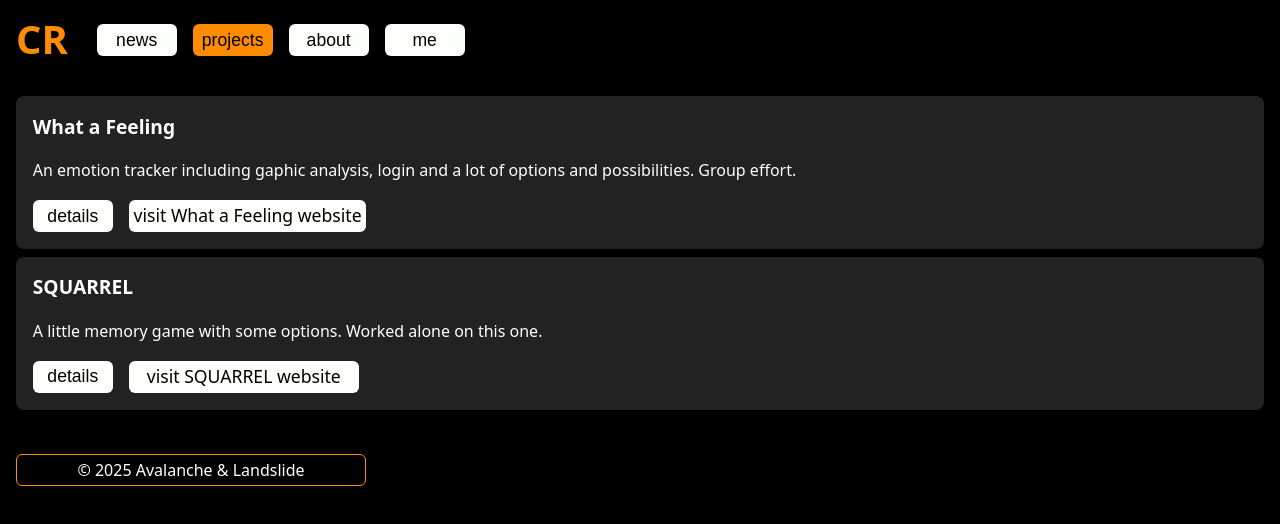
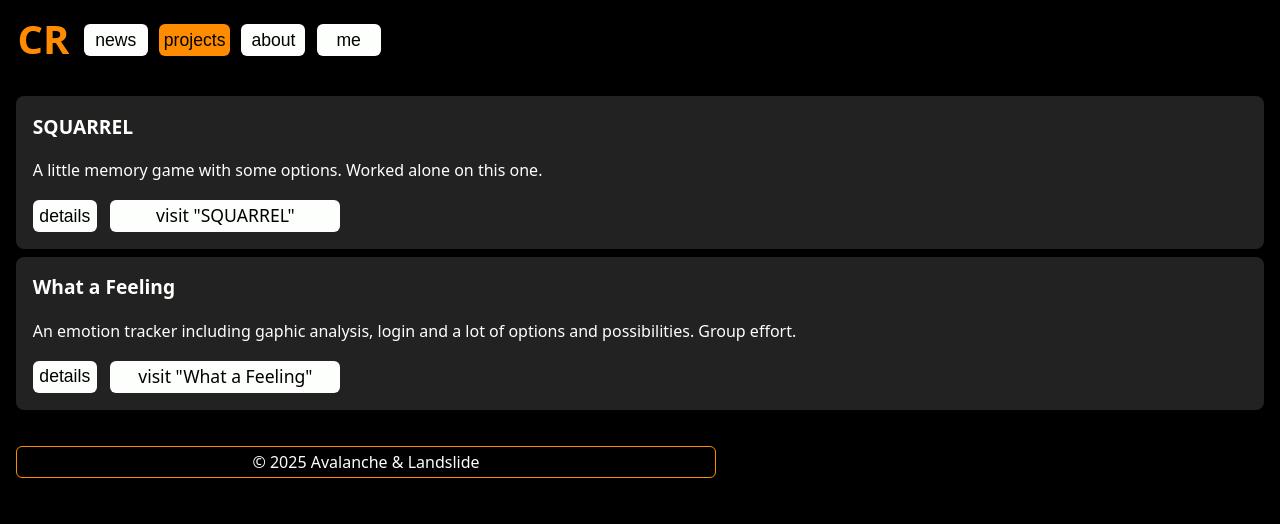
Before and after one commit to Xristof23/portfolio-react, a Next.js app: page / in a window 1280 px wide. Shown: the top 524 px of the page. Built offline with nearby package versions, Linux system fonts and the light colour scheme.

Commit message:
add footer functionality and styling

```diff
--- a/components/Article.js
+++ b/components/Article.js
@@ -1,11 +1,13 @@
 import { Headline1, StandardArticle, StandardParagraph } from "@/sharedStyledComponents"
+import Button from "./Button";
 
-export default function Article({ content }) {
-    const { headline, paragraphList } = content;
+export default function Article({ content, setWhatIsShown }) {
+    const { headline, paragraphList, buttonText } = content;
     return (
         <StandardArticle>
             <Headline1>{headline}</Headline1>
             {paragraphList.map((entry)=><StandardParagraph key={entry}>{entry}</StandardParagraph>)}
+            {buttonText === "click" && <Button text={buttonText} buttonFunction={setWhatIsShown} parameter="me" />}
         </StandardArticle>
     )
 }
--- a/components/Footer.js
+++ b/components/Footer.js
@@ -5,18 +5,23 @@ const FooterStyled = styled.footer`
     font-size: 1rem;
     font-weight: 400;
     color: #fcfffc;
-    position: absolute;
-
+    position: sticky;
+bottom: -3rem;
     min-width: 350px;
     max-width: 700px;
     margin: 1.5rem 1rem .5rem;
     padding: .25rem;
     border: 1px solid darkorange;
+    z-index: 3;
     border-radius: 6px;
+     &:hover {
+    color:rgb(252, 188, 69);
+
+  }
 `;
 
-export default function Footer() {
+export default function Footer({setWhatIsShown}) {
     return (
-        <FooterStyled>© 2025 Avalanche & Landslide </FooterStyled>
+        <FooterStyled onClick={() => setWhatIsShown("avalanche")}>© 2025 Avalanche & Landslide </FooterStyled>
     )
 }
--- a/components/Header.js
+++ b/components/Header.js
@@ -6,10 +6,13 @@ import Button from "./Button";
 import styled from "styled-components";
 
 const NavButtonContainer = styled(ButtonContainer)`
-  margin-top: 0.7rem;`;
+  margin: 0.7rem 0.25rem 0.5rem 0;
+  gap: 0.1rem;
+width: 80 %;
+`;
+const HeaderContainer = styled(FlexRowWrapper)`
+margin: 0.5rem 0.5rem 0;
 
-const HeaderContainer = styled(FlexRowWrapper)`
-margin-top: 0.5rem;
 `;
 
 const CRLogo = styled.h1`
@@ -17,7 +20,7 @@ const CRLogo = styled.h1`
   top: -1.8rem;
   font-size: 2.5rem;
   font-weight: 700;
-  margin: 0rem 0.8rem .4rem;
+  margin: 0rem 0.4rem .4rem 0.4rem;
   padding: .2rem;
 `;
 
--- a/components/MainContainer.js
+++ b/components/MainContainer.js
@@ -1,6 +1,6 @@
 import styled from "styled-components"
 import ProjectList from "./ProjectList";
-import { aboutContent, meContent, projectList, newsList } from "@/contentData";
+import { aboutContent, avalanche, meContent, projectList, newsList } from "@/contentData";
 import Article from "./Article";
 import Contact from "./Contact";
 
@@ -20,6 +20,7 @@ export default function MainContainer({ whatIsShown }) {
             {whatIsShown === "about" && <Article content={aboutContent} />}
             {whatIsShown === "me" && <Article content={meContent} />}
             {whatIsShown === "me" && <Contact />}
+            {whatIsShown === "avalanche" && <Article content={avalanche} />}
         </StyledMain>
     );
 }
--- a/components/ProjectCard.js
+++ b/components/ProjectCard.js
@@ -4,7 +4,7 @@ import { useState } from "react";
 import SimpleList from "./SimpleList";
 
 export default function ProjectCard({ project }) {
-    const { date, description, description2, featureList, title, shortDescription, url } = project;
+    const { date, description, description2, featureList, projectName,  title, shortDescription, url } = project;
     const [showDetails, setShowDetails]  = useState(false);
 
     return (
@@ -18,7 +18,7 @@ export default function ProjectCard({ project }) {
             </>}
             <ButtonContainer>
                 <Button activeColor={"darkorange"} isActive={showDetails} text="details"  buttonFunction={setShowDetails} argument={!showDetails} toggle />
-               {url && <ButtonLikeLink $width={230}  href={url} title="Check this out!" >visit {title} website</ButtonLikeLink>}
+               {url && <ButtonLikeLink $width={230}  href={url} title="Check this out!" >visit &quot;{projectName? projectName: title}&quot;</ButtonLikeLink>}
             </ButtonContainer>
 
         </StandardArticle>)
--- a/contentData.js
+++ b/contentData.js
@@ -11,14 +11,23 @@ const news250116 = {
   date: "16. 1. 25",
   shortDescription: "A useful tool to control your time to work - or do what you want.",
   description:
-    "Time to work/ do what you want is a little tool to help to control the time you spend working ...",
+    "Time to work/ do what you want is a little tool to help you control the time you spend working ... or doing what you want, what could also be work ;)",
 };
 
-const news250420 = {
+const news250429 = {
   title: "Future Style of the web",
-  date: "25. 4. 25",
+  date: "29. 4. 25",
   shortDescription: "The future is not here yet, but ...",
   description: "Will we have even more pixels tomorrow?",
+};
+
+const news250221 = {
+  title: "Time to work is working",
+  date: "21. 2. 25",
+  shortDescription: "Beware, it is still in alpha state, but might be usable.",
+  description: "Features timing, local storage of your timed tasks, minimal analysis. More features to come. ",
+  projectName: "Time to work",
+  url: "https://time-to-work-silk.vercel.app/"
 };
 
 const whatAFeeling = {
@@ -52,9 +61,9 @@ const squarrelDe = {
   year: 2024
 };
 
-const projectList = [whatAFeeling, squarrel];
+const projectList = [squarrel, whatAFeeling];
 
-const newsList = [news250116, news250115];
+const newsList = [news250221, news250116, news250115];
 
 const aboutContent = { headline: "About this portfolio", paragraphList: ["This project uses React, next.js and styled components.", "No KI was used in the coding of this project."] }
 
@@ -64,7 +73,11 @@ const meContent = {
  "- tech stack: html, css, javascript, React, next.js ..."]
 }
 
-export {aboutContent, meContent, newsList, whatAFeeling, squarrel, squarrelDe, projectList };
+
+const avalanche = { headline: "Avalanche & Landslide", paragraphList: ["What is this? It's me. It's just a name I deemed attractive for all the coding and design I do.", "The name might get its own webside someday.", "You want to know more about me?"], buttonText: "click" }
+
+
+export {aboutContent, avalanche, meContent, newsList, whatAFeeling, squarrel, squarrelDe, projectList };
 
 //Ideas
 
--- a/pages/index.js
+++ b/pages/index.js
@@ -11,7 +11,7 @@ export default function HomePage() {
       <Header whatIsShown={whatIsShown} setWhatIsShown={setWhatIsShown} />
       <MainContainer whatIsShown={whatIsShown}>
       </MainContainer>
-      <Footer/>
+      <Footer setWhatIsShown={setWhatIsShown} />
     </>
   );
 }
--- a/sharedStyledComponents.js
+++ b/sharedStyledComponents.js
@@ -4,7 +4,7 @@ import styled from "styled-components";
 //Buttons and links
 const ButtonContainer = styled.div`
   display: flex;
-  gap: 0.4rem;
+  gap: 0.25rem;
   margin: 0.5rem;
   flex-direction: row;
   min-height: fit-content;
@@ -24,7 +24,7 @@ line-height: 1.3rem;
 font-weight: 500;
 margin: .3rem;
 padding: 0.3rem;
-width: ${({ $width }) => $width ? `${$width}px` : "5rem"};
+width: ${({ $width }) => $width ? `${$width}px` : "4rem"};
 background-color: ${({ $color }) => $color? $color : "#fcfffc"};
 min-width: fit-content;
 height: 2rem;
```
